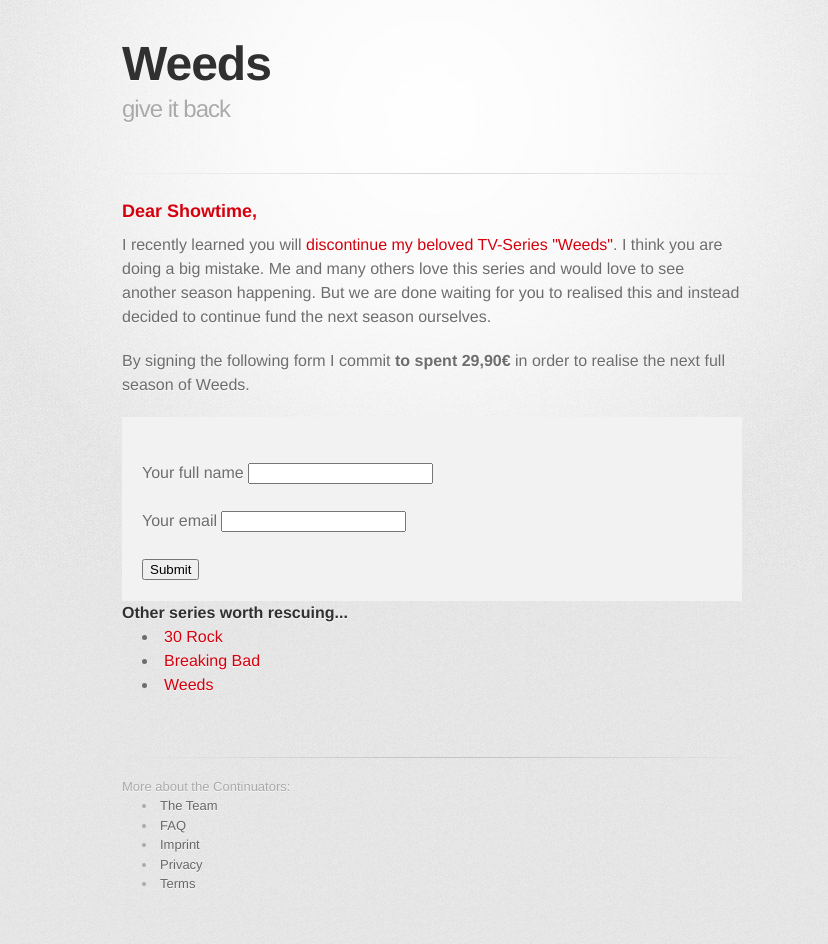
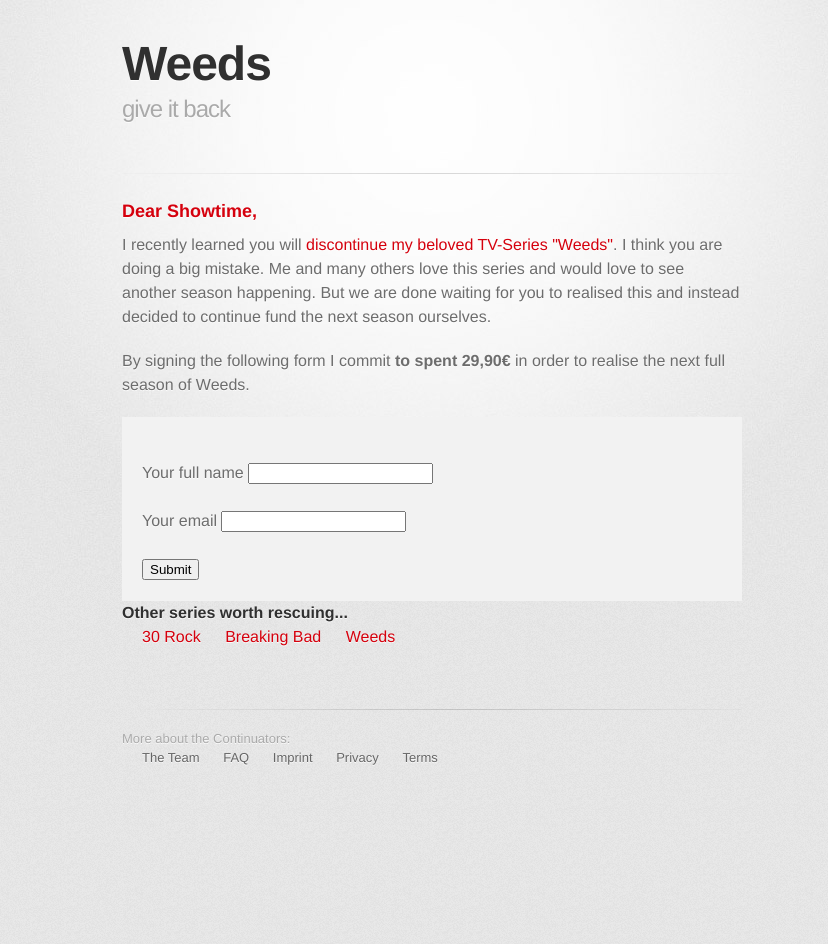
Before and after one commit to gnunicorn/continuators, a Jekyll site: the page built from weeds.md, in a window 1280 px wide. Shown: the whole page, without its empty margins (208-1036 px from the left). Built offline with Jekyll 4.4.1, drawn with Linux system fonts in a browser that asks for light colours; some web fonts are replaced; after the commit the page ends 900 px from its top, so only the background shows below that.

Commit message:
series listing in footer

```diff
--- a/_includes/footer.html
+++ b/_includes/footer.html
@@ -1,7 +1,13 @@
-
-        </section>
 
         <footer>
+
+          {% if with_series_listing %}
+            <section class="clearfix">
+              <h4>Series worth rescuing...</h4>
+              {% include series_list.html %}
+            </section>
+          {% endif %}
+
           More about the Continuators:
           {% assign pages_list = site.pages %}
           {% assign group = 'page' %}
--- a/_includes/series_list.html
+++ b/_includes/series_list.html
@@ -1,6 +1,6 @@
 {% assign pages_list = site.pages %}
 
-<ul>
+<ul class="series-listing">
   {% for node in pages_list %}
     {% if node.title != null %}
       {% if node.layout == "series" %}
--- a/_layouts/page.html
+++ b/_layouts/page.html
@@ -2,4 +2,5 @@
 
 {{content}}
 
+{% assign with_series_listing = 1 %}
 {% include footer.html %}
--- a/_layouts/series.html
+++ b/_layouts/series.html
@@ -1,5 +1,5 @@
+{% assign subtitle = "to be continued" %}
 {% include header.html %}
-
 
 <section id="main_content">
 
--- a/stylesheets/stylesheet.css
+++ b/stylesheets/stylesheet.css
@@ -322,6 +322,14 @@
   color: #aaa;
 }
 
+footer ul, .series-listing {
+  list-style: none;
+}
+
+footer ul li, .series-listing li {
+  display: inline;
+}
+
 footer a {
   color: #666;
 }
```
